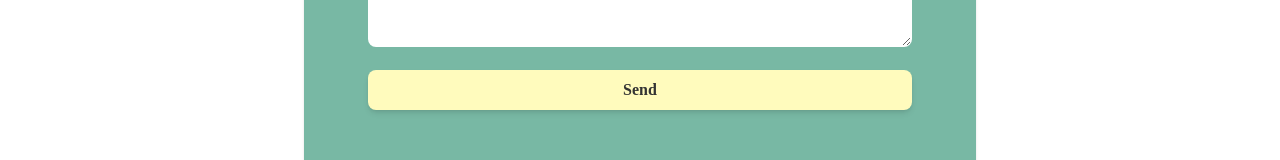
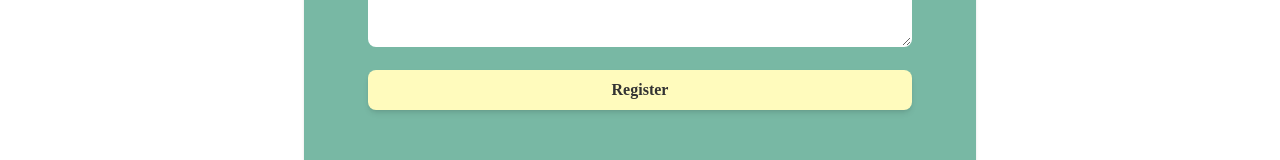
Before and after one commit to godstimedev/techclub-landing-page, a React (Create React App) app: page /contact in a window 1280 px wide. Shown: the part 441-601 px from the top of the page. Built offline with nearby package versions, Linux system fonts and the light colour scheme.

Commit message:
handled contact message

```diff
--- a/src/components/Contact.jsx
+++ b/src/components/Contact.jsx
@@ -3,20 +3,24 @@ import React from 'react';
 import { useNavigate } from 'react-router-dom';
 import { toast } from 'react-toastify';
 import { contactMessageUrl } from '../routes/api-routes';
+import { Waveform } from '@uiball/loaders';
 function Contact() {
 	const [contactMessageDetails, setContactMessageDetails] = React.useState({
 		name: '',
 		email: '',
-		content: '',
+		message: '',
 	});
 
 	const [errors, setErrors] = React.useState({});
+	const [loading, setLoading] = React.useState(false);
+
 	const history = useNavigate();
 	const handleInputChange = (event) => {
 		const { name, value } = event.target;
 		setContactMessageDetails({ ...contactMessageDetails, [name]: value });
 	};
 	const handleContactMessageRequest = async (e) => {
+		setLoading(true);
 		e.preventDefault();
 		try {
 			const { data } = await axios.post(
@@ -26,7 +30,10 @@ function Contact() {
 			);
 			toast.success(data?.message);
 			history('/');
+			setLoading(false);
 		} catch (error) {
+			setLoading(false);
+
 			setErrors(error?.response?.data?.errors);
 			console.log(error);
 		}
@@ -75,27 +82,41 @@ function Contact() {
 						</div>
 					</div>
 					<div className="col-span-2">
-						<label className="text-gray-700" for="name">
+						<label className="text-gray-700" for="message">
 							<textarea
 								className="flex-1 appearance-none border-transparent border border-[#333] w-full py-2 px-4 bg-white text-gray-700 placeholder-gray-400 rounded-lg text-base focus:outline-none focus:ring-2 focus:ring-[#333] focus:border-transparent"
-								id="comment"
+								id="message"
 								placeholder="Enter your Message"
-								name="content"
+								name="message"
 								rows="5"
 								onChange={(event) => handleInputChange(event)}
 								cols="40"
 							></textarea>
 						</label>
-						{errors?.content && (
-							<span className=" text-[red] font-bold">{errors?.content}</span>
+						{errors?.message && (
+							<span className=" text-[red] font-bold">{errors?.message}</span>
 						)}
 					</div>
 					<div className="col-span-2 text-right">
 						<button
 							type="submit"
-							className="py-2 px-4  bg-[#FFFBBD] hover:opacity-90 focus:ring-[#333] focus:ring-offset-[#333] text-[#333] w-full transition ease-in duration-200 text-center text-base font-semibold shadow-md focus:outline-none focus:ring-2 focus:ring-offset-2  rounded-lg "
+							className={`py-2 px-4   ${
+								loading ? 'bg-[#fff]' : 'bg-[#FFFBBD]'
+							} hover:opacity-90 focus:ring-[#333] focus:ring-offset-[#333] text-[#333] w-full transition ease-in duration-200 text-center text-base font-semibold shadow-md focus:outline-none focus:ring-2 focus:ring-offset-2  rounded-lg `}
 						>
-							Send
+							{loading ? (
+								<div className="text-black text-center">
+									<Waveform
+										size={25}
+										lineWeight={3.5}
+										speed={1}
+										color="black"
+									/>
+									{/* Please Wait */}
+								</div>
+							) : (
+								'Register'
+							)}
 						</button>
 					</div>
 				</div>
```
